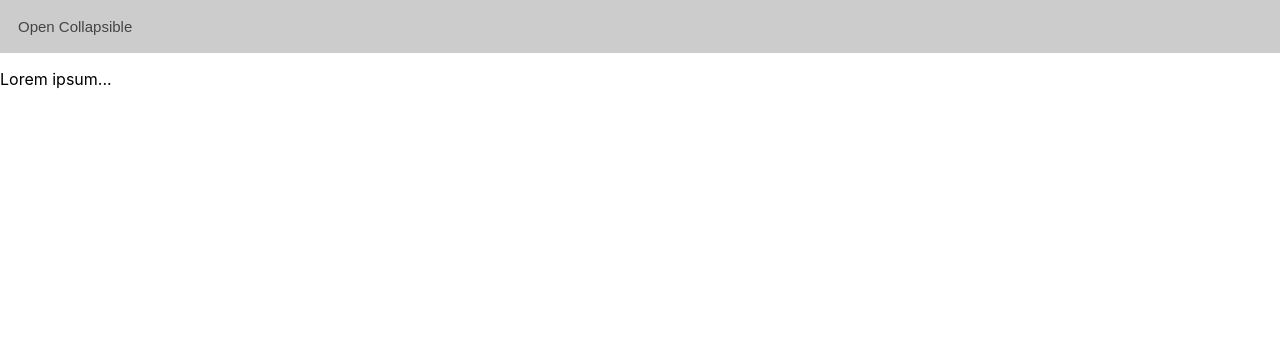
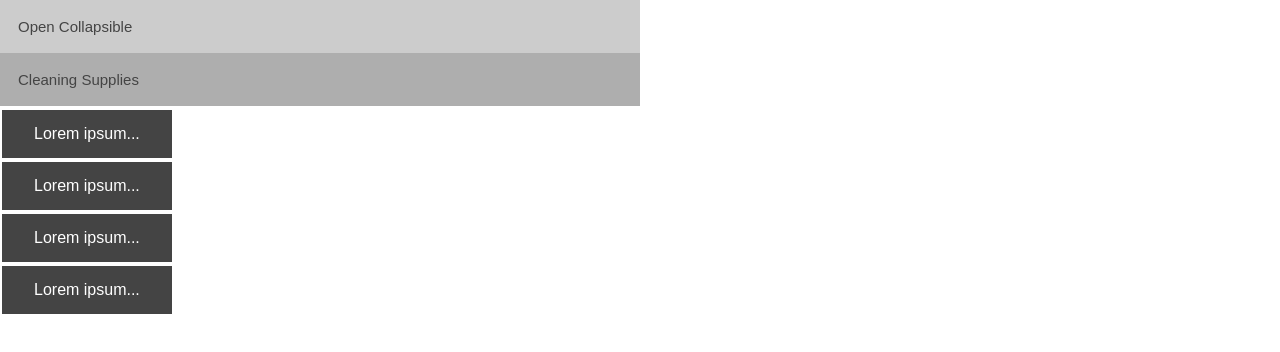
Before and after one commit to pdavisDU/home-organizer, a React (Create React App) app: page / in a window 1280 px wide. Both pictures are taken after a click on the button "Open Collapsible". Shown: the top 352 px of the page. Built offline with nearby package versions, Linux system fonts and the light colour scheme.

Commit message:
added functionality to collapsing button and styling

```diff
--- a/src/App.css
+++ b/src/App.css
@@ -39,11 +39,11 @@
 
 /* Style the button that is used to open and close the collapsible content */
 .collapsible {
-  background-color: #eee;
+  background-color: rgb(174, 174, 174);
   color: #444;
   cursor: pointer;
   padding: 18px;
-  width: 100%;
+  width: 50%;
   border: none;
   text-align: left;
   outline: none;
@@ -60,9 +60,23 @@
   padding: 0 18px;
   display: none;
   overflow: hidden;
-  background-color: #f1f1f1;
+  background-color: #e3e3e3;
 }
 
 .hidden {
   display: none;
 }
+
+.ctgry {
+  background-color: #444;
+  border: none;
+  color: white;
+  padding: 15px 32px;
+  text-align: center;
+  text-decoration: none;
+  display: inline-block;
+  font-size: 16px;
+  margin: 4px 2px;
+  cursor: pointer;
+  display: block;
+}
--- a/src/App.js
+++ b/src/App.js
@@ -46,7 +46,18 @@ function App() {
         Open Collapsible
       </button>
       <div ref={contentEl} className="hidden">
-        <p>Lorem ipsum...</p>
+        <button
+          id="collapsible-button"
+          type="button"
+          className="collapsible"
+          onClick={handleClick}
+        >
+          Cleaning Supplies
+        </button>
+        <button className="ctgry">Lorem ipsum...</button>
+        <button className="ctgry">Lorem ipsum...</button>
+        <button className="ctgry">Lorem ipsum...</button>
+        <button className="ctgry">Lorem ipsum...</button>
       </div>
     </div>
   );
```
